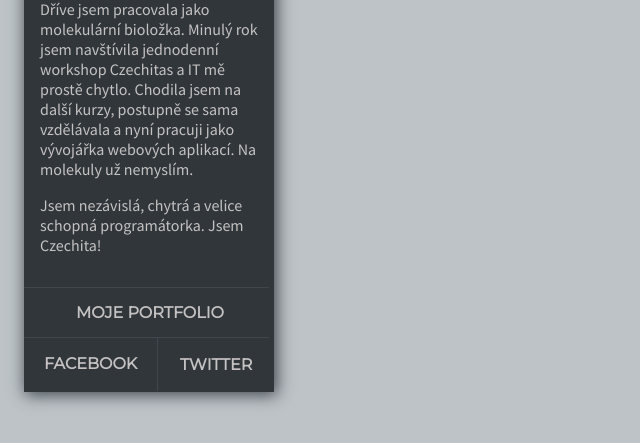
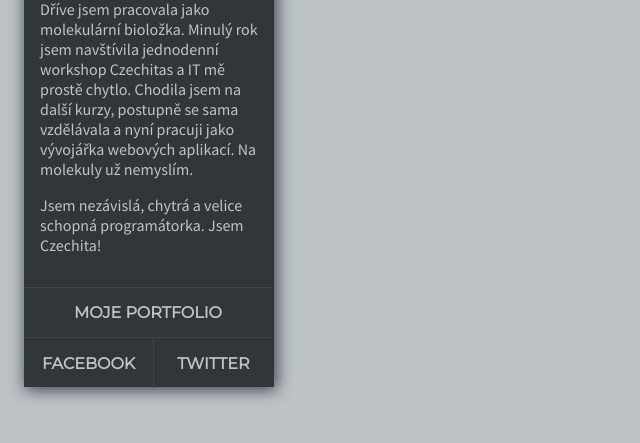
Before and after one commit to LucieBud/du-czechitas-web-2019, a plain HTML site: page ukol-4/profil.html in a window 1280 px wide. Shown: the part 265-708 px from the top of the page, without its empty margins (0-640 px from the left). Drawn offline with Linux system fonts and the light colour scheme.

Commit message:
Ukol-4-odevzdani

```diff
--- a/ukol-4/style.css
+++ b/ukol-4/style.css
@@ -7,6 +7,7 @@ body {
 }
 .profil{
     width: 250px;
+    height: 620px;
     margin-top: 2rem;
     margin-left: 1rem;
     background-color: #31363b;
@@ -40,10 +41,15 @@ body {
 }
 .odkazy{
     padding:0;
+    display: flex;
+    flex-wrap: wrap;
+    align-content: space-between;
 }
 .portfolio{
-    display:block;
-    margin-bottom:2rem;
+    display:inline-block;
+    width:100%;
+    margin-bottom: 2rem;
+
 }
 .portfolio a{
     color: #c5c2c2;
@@ -54,16 +60,15 @@ body {
 
     border-top: 1px solid #3f464d;
     border-bottom:1px solid #3f464d;
+    padding: 15px 50px 15px 50px;
 
-    width:100%;
-    padding: 15px 45px 15px 52px;
 }
 .portfolio a:hover{
     background-color:#e74c3c;
     color:white;
 }
 .facebook{
-    display:block;
+      display: inline-block;
 }
 .facebook a{
     color: #c5c2c2;
@@ -72,9 +77,9 @@ body {
     font-weight: 700;
     text-decoration: none;
 
-    width:125px;
-    padding: 16px 20px 18px 20px;
+
     border-right: 1px solid #3f464d;
+    padding: 15px 18px 15px 18px;
 
 }
 .facebook a:hover{
@@ -83,7 +88,7 @@ body {
 }
 
 .twitter{
-    display:block;
+    display: inline-block;
 }
 .twitter a{
     color: #c5c2c2;
@@ -91,12 +96,7 @@ body {
     font-size: 1rem;
     font-weight: 700;
     text-decoration: none;
-
-    width:125px;
-    position: relative;
-    bottom:18px;
-    left:137px;
-    padding: 17px 18.5px 17px 19px;
+    padding: 15px 23px 15px 23px;
 }
 .twitter a:hover{
     background-color:#1da1f2;
```
